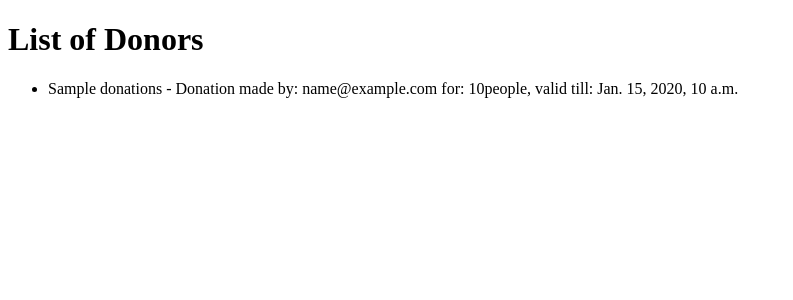
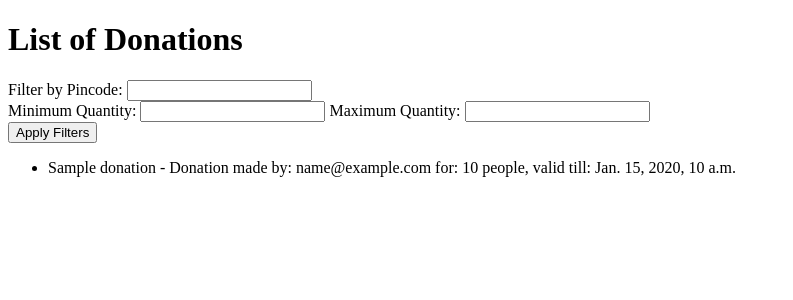
Before and after one commit to Prakriti-19/Desis_Gp1, a Django app: template inventory/templates/inventory/donations_list.html in a window 1280 px wide. Shown: the part 26-326 px from the top of the page, without its empty margins (0-793 px from the left). Run offline with Django 4.2, Linux system fonts and the light colour scheme; the template is opened without the code that fills it: most values are stand-ins (such as "Sample title", 1, 10 or a date in 2020).

Commit message:
filters applied on donations

```diff
--- a/inventory/templates/inventory/donations_list.html
+++ b/inventory/templates/inventory/donations_list.html
@@ -1,11 +1,35 @@
 {% extends 'auth1/base.html' %}
 
 {% block content %}
-  <h1>List of Donors</h1>
+  <h1>List of Donations</h1>
+  <!-- <form method="get">
+    <label for="pincode">Filter by Pincode:</label>
+    <input type="text" name="pincode" id="pincode">
+    <br>
+    <label for="min_quantity">Minimum Quantity:</label>
+    <input type="number" name="min_quantity" id="min_quantity">
+    <label for="max_quantity">Maximum Quantity:</label>
+    <input type="number" name="max_quantity" id="max_quantity">
+    <br>
+    <button type="submit">Apply Filters</button>
+  </form> -->
+  <form method="get">
+    <label for="pincode">Filter by Pincode:</label>
+    <input type="text" name="pincode" id="pincode" value="{{ request.GET.pincode }}">
+    <br>
+    <label for="min_quantity">Minimum Quantity:</label>
+    <input type="number" name="min_quantity" id="min_quantity" value="{{ request.GET.min_quantity }}">
+    <label for="max_quantity">Maximum Quantity:</label>
+    <input type="number" name="max_quantity" id="max_quantity" value="{{ request.GET.max_quantity }}">
+    <br>
+    <button type="submit">Apply Filters</button>
+  </form>
   <ul>
-    {% for donations in donations %}
-      <li>{{ donations }} - Donation made by: {{ donations.donor_id.email }}
-           for: {{ donations.quantity }}people, valid till: {{ donations.exp_date}}</li>
+    {% for donation in donations %}
+      <li>{{ donation }} - Donation made by: {{ donation.donor.email }}
+           for: {{ donation.quantity }} people, valid till: {{ donation.exp_date }}</li>
+    {% empty %}
+      <li>No donations found.</li>
     {% endfor %}
   </ul>
 {% endblock %}
```
Also changed, not shown: auth1/views.py (+1 -13 lines), inventory/models.py (+7 -1 lines), inventory/views.py (+16 -3 lines), db.sqlite3.
